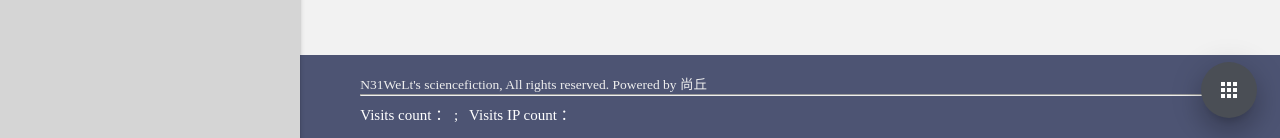
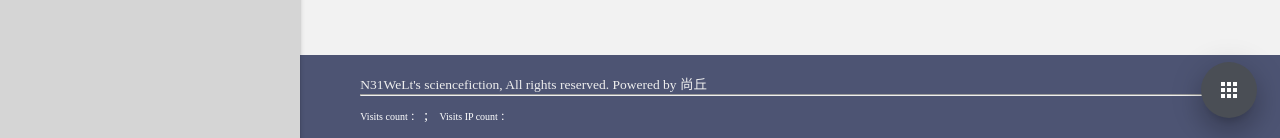
Before and after one commit to keepwalk/keepwalk.github.io, a Jekyll site: the page built from index.html, in a window 1280 px wide and 1359 px high. Shown: the part 1218-1356 px from the top of the window. Built offline with Jekyll 4.4.1, drawn with Linux system fonts in a browser that asks for light colours; the list of posts is cut into pages by our own code; comment, search, counter and statistics services are not loaded.

Commit message:
Update footer.html

```diff
--- a/_includes/footer.html
+++ b/_includes/footer.html
@@ -7,8 +7,8 @@
                 <p class="footer-message grey-text text-lighten-3">N31WeLt's sciencefiction, All rights reserved.    Powered by 尚丘</p>
                 <hr>
                 <p class="visit-statistics">
-                    <span id="busuanzi_container_site_pv">Visits count ：<span id="busuanzi_value_site_pv"></span> ;  </span>&nbsp;
-                    <span id="busuanzi_container_site_pv">Visits IP count ：<span id="busuanzi_value_site_uv"></span> </span>
+                    <span id="busuanzi_container_site_pv"><font size="0.9">Visits count ：</font><span id="busuanzi_value_site_pv"></span> ;  </span>&nbsp;
+                    <span id="busuanzi_container_site_pv"><font size="0.9">Visits IP count ：</font><span id="busuanzi_value_site_uv"></span> </span>
                 </p>
                 <!-- <p class="grey-text text-lighten-4">{{site.description}}</p> -->
             </div>
```
